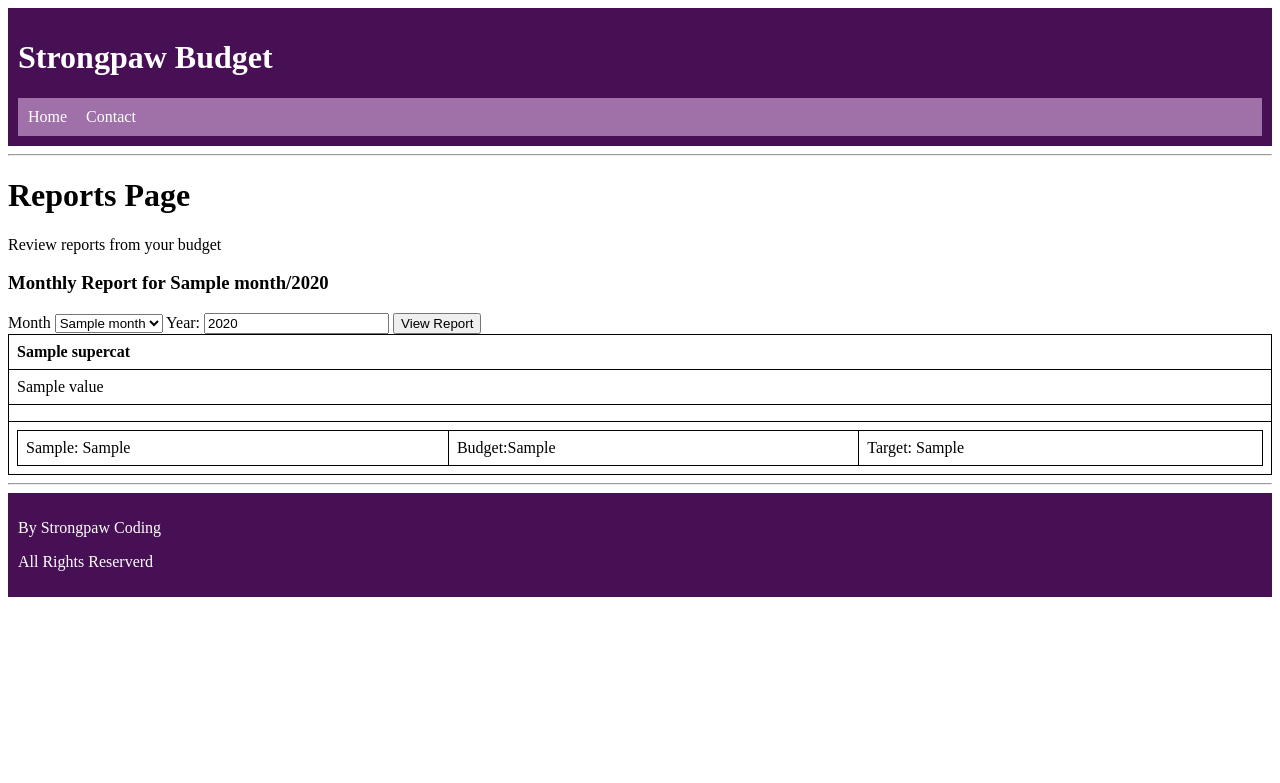
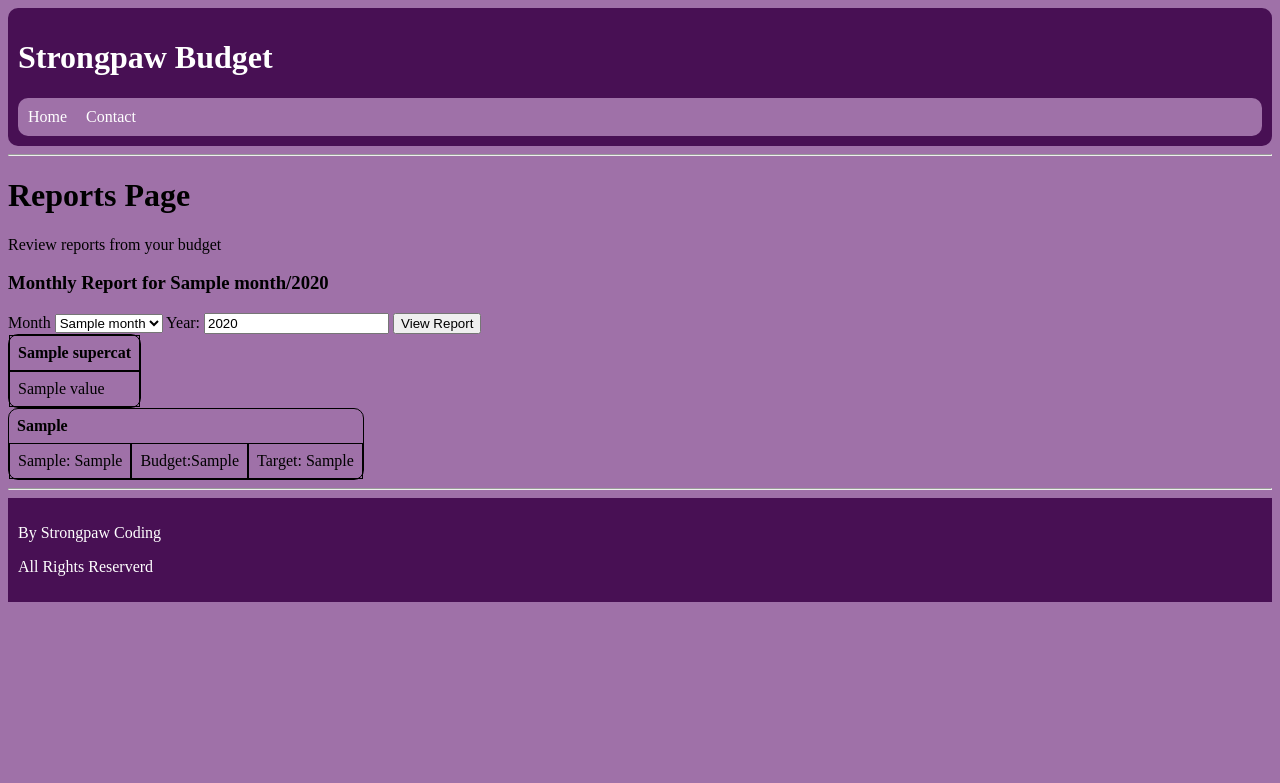
Before and after one commit to thieu-strongpaw/strongpaw_budget, a Django app: template reports/templates/reports/reports.html in a window 1280 px wide. Shown: the top 783 px of the page. Run offline with Django 5.2, Linux system fonts and the light colour scheme; the template is opened without the code that fills it: most values are stand-ins (such as "Sample title", 1, 10 or a date in 2020).

Commit message:
Fixed the tables lay out.

```diff
--- a/reports/templates/reports/reports.html
+++ b/reports/templates/reports/reports.html
@@ -3,10 +3,18 @@
 {% block page_content %}
 
 <style>
+.tables-container {
+	display: flex;
+	flex-wrap: wrap;
+	justify-content: space-between;
+	gap: 10px;
+}
 table {
 	border: 1px solid black;
-	border-collapse: collapse;
-	width: 100%;
+	border-collapse: separate;
+	border-spacing: 0;
+	width: auto;
+	border-radius: 10px;
 }
 th, td {
 	border: 1px solid black;
@@ -37,8 +45,7 @@ th, td {
 <table>
 	<thead>
 		<tr>
-			{% for supercat in supercategories %}
-			<th>{{ supercat }}</th>
+			{% for supercat in supercategories %}			<th>{{ supercat }}</th>
 			{% endfor %}
 		</tr>
 	</thead>
@@ -50,30 +57,33 @@ th, td {
 			{% endfor %}
 		</tr>
 
-	<tr><td></td></tr>
 
-		<tr> <!-- this whole row will hold the columns for each category in each supercat -->
+<!-- this tables of transactions by category in each supercat -->
+<div class="tables-container">
 			{% for supercat in category_by_supercat_list %}
-			<td>
 				<table>
+					<thead>
+						<tr>
+							<th style="border: none;">{{ supercat.0.0 }}</th>
+						</tr>
+					</thead>
+					<body>
 						{% for cat in supercat %}
 							<tr>
 								<td>
-				<p>{{ cat.0 }}: {{ cat.1 }}</p>
+									<p>{{ cat.1 }}: {{ cat.2 }}</p>
 								</td>
 								<td>
-				<p>Budget:{{ cat.2 }}</p>
+									<p>Budget:{{ cat.3 }}</p>
 								</td>
 								<td>
 									<p>Target: {{ cat.3 }}</p>
 								</td>
 							</tr>
 						{% endfor %}
+					</body>
 				</table>
-			</td>
 		{% endfor %}
-		</tr>
-	</tbody>
-</table>
+</div>
 
 {% endblock page_content %}
--- a/static/css/style.css
+++ b/static/css/style.css
@@ -14,6 +14,7 @@ header {
 	background-color: #481054;
 	padding: 10px;
 	color: white;
+	border-radius: 10px;
 }
 
 footer {
@@ -25,6 +26,7 @@ footer {
 nav {
 	background-color: #9F71A8;
 	padding: 10px;
+	border-radius: 10px;
 }
 
 nav a {
@@ -36,3 +38,7 @@ nav a {
 nav a:hover {
 	color: lightgray;
 }
+
+body {
+	background-color: #9F71A8;
+}
```
Also changed, not shown: reports/views.py (+3 -10 lines). Lines whose indentation alone changed are shown as unchanged.
